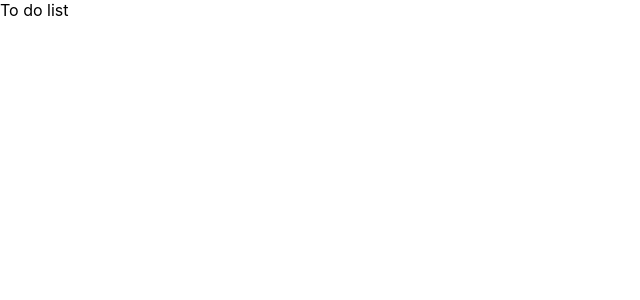
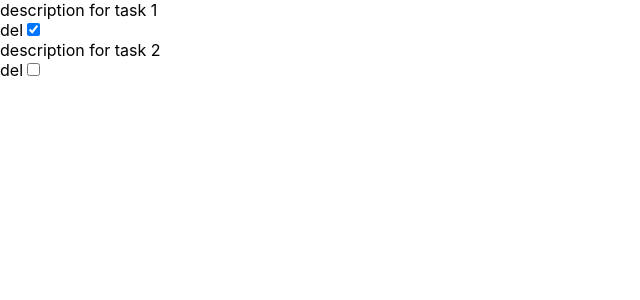
Before and after one commit to behnam74gh/TodoListY, a React (Create React App) app: page / in a window 1280 px wide. Shown: the top 300 px of the page, without its empty margins (0-640 px from the left). Built offline with nearby package versions, Linux system fonts and the light colour scheme; data requests are answered from the project's data file.

Commit message:
json-server has been installed and the initial config added and the fetch part developed

```diff
--- /dev/null
+++ b/db.json
@@ -0,0 +1,6 @@
+{
+    "tasks": [
+      { "id": "1", "title": "do a thing..", "description": "description for task 1", "isDone": "true" },
+      { "id": "2", "title": "do something..", "description": "description for task 2", "isDone": "false" }
+    ]
+}
--- a/package.json
+++ b/package.json
@@ -6,13 +6,15 @@
     "@testing-library/jest-dom": "^5.16.5",
     "@testing-library/react": "^13.4.0",
     "@testing-library/user-event": "^13.5.0",
+    "axios": "^1.6.8",
+    "json-server": "^1.0.0-alpha.23",
     "react": "^18.2.0",
     "react-dom": "^18.2.0",
     "react-scripts": "5.0.1",
     "web-vitals": "^2.1.4"
   },
   "scripts": {
-    "start": "react-scripts start",
+    "start": "set PORT=5000 && react-scripts start",
     "build": "react-scripts build",
     "test": "react-scripts test",
     "eject": "react-scripts eject"
--- a/public/index.html
+++ b/public/index.html
@@ -24,7 +24,7 @@
       work correctly both with client-side routing and a non-root public URL.
       Learn how to configure a non-root public URL by running `npm run build`.
     -->
-    <title>React App</title>
+    <title>Youtopin Test</title>
   </head>
   <body>
     <noscript>You need to enable JavaScript to run this app.</noscript>
--- a/src/App.css
+++ b/src/App.css
@@ -1,9 +1,3 @@
-.treeWrapper {
-  width: 100vw;
-  height: 100vh;
-  display: flex;
-  align-items: center;
-  justify-content: center;
-  flex-direction: column;
-  gap: 20px;
+.w-100 {
+  width: 100% !important;
 }
--- a/src/App.js
+++ b/src/App.js
@@ -1,8 +1,63 @@
-import React from 'react'
+import React, {useEffect, useState} from 'react'
+import axios from 'axios';
 
 const App = () => {
+    const [loading, setLoading] = useState(false);
+    const [errorText, setErrorText] = useState("");
+    const [tasks, setTasks] = useState([]);
+
+
+    useEffect(() => {
+        axios
+          .get("http://localhost:3000/tasks")
+          .then((response) => {
+            console.log('=>',response);
+            if (response.status === 200) {
+              setTasks(response.data);
+              errorText?.length > 0 && setErrorText("");
+            }
+          })
+          .catch((err) => {
+            if (err.response) {
+              setErrorText(err.response.data.message);
+              setTasks([]);
+            }
+          })
+          .finally(() => {
+            setLoading(false);
+          });
+    }, []);
+
   return (
-    <div>To do list</div>
+    <div>
+        <div className="w-100">
+            {loading ? (
+            <div className="w-100">
+                <span>Loading...</span>
+            </div>
+            ) : (
+            tasks.length > 0 &&
+            tasks.map((task) => (
+              <div className="task-wrapper" key={task.id}>
+                <span className="font-sm">{task.description}</span>
+                <div className="tasks-options-wrapper">
+                    <span
+                    className="d-flex-center-center"
+                    >
+                    {/* <MdDelete className="text-red" /> */}del
+                    </span>
+                    <input
+                      type="checkbox"
+                      className="check-task-status"
+                      value={task.isDone.toLowerCase() === "true" ? true : false}
+                      checked={task.isDone.toLowerCase() === "true" ? true : false}
+                    />
+                </div>
+              </div>
+            ))
+            )}
+        </div>
+    </div>
   )
 }
 
```
Also changed, not shown: 1 other file (tests, documents, lock files or other folders).
